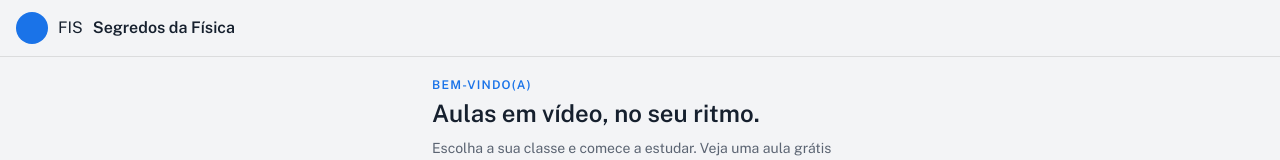
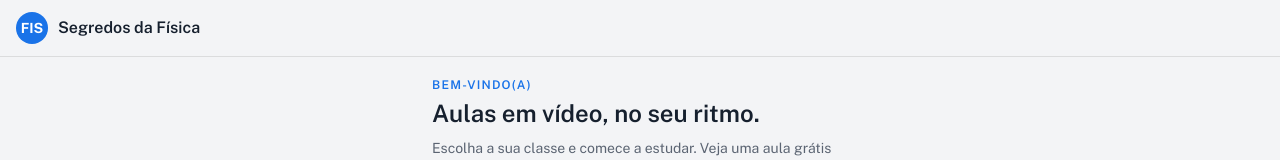
Before and after one commit to dicleriomanhik-cyber/sala-virtual, a React (Vite) app in the folder frontend/: page / in a window 1280 px wide. Shown: the top 160 px of the page. Built offline with nearby package versions, Linux system fonts and the light colour scheme; no server answers.

Commit message:
Update Header.jsx

```diff
--- a/frontend/src/components/Header.jsx
+++ b/frontend/src/components/Header.jsx
@@ -6,9 +6,9 @@ export default function Header({ config, direita }) {
           <img src={config.logo_url} alt="" className="h-8 w-8 rounded-full object-cover" />
         ) : (
           <div className="flex h-8 w-8 items-center justify-center rounded-full bg-[var(--mango)] font-display text-sm font-bold text-[var(--mango-ink)]">
-
+            FIS
           </div>
-        )}FIS
+        )}
         <span className="font-display text-base font-semibold text-[var(--cream)]">
           {config?.nome_escola || 'Segredos da Física'}
         </span>
```
